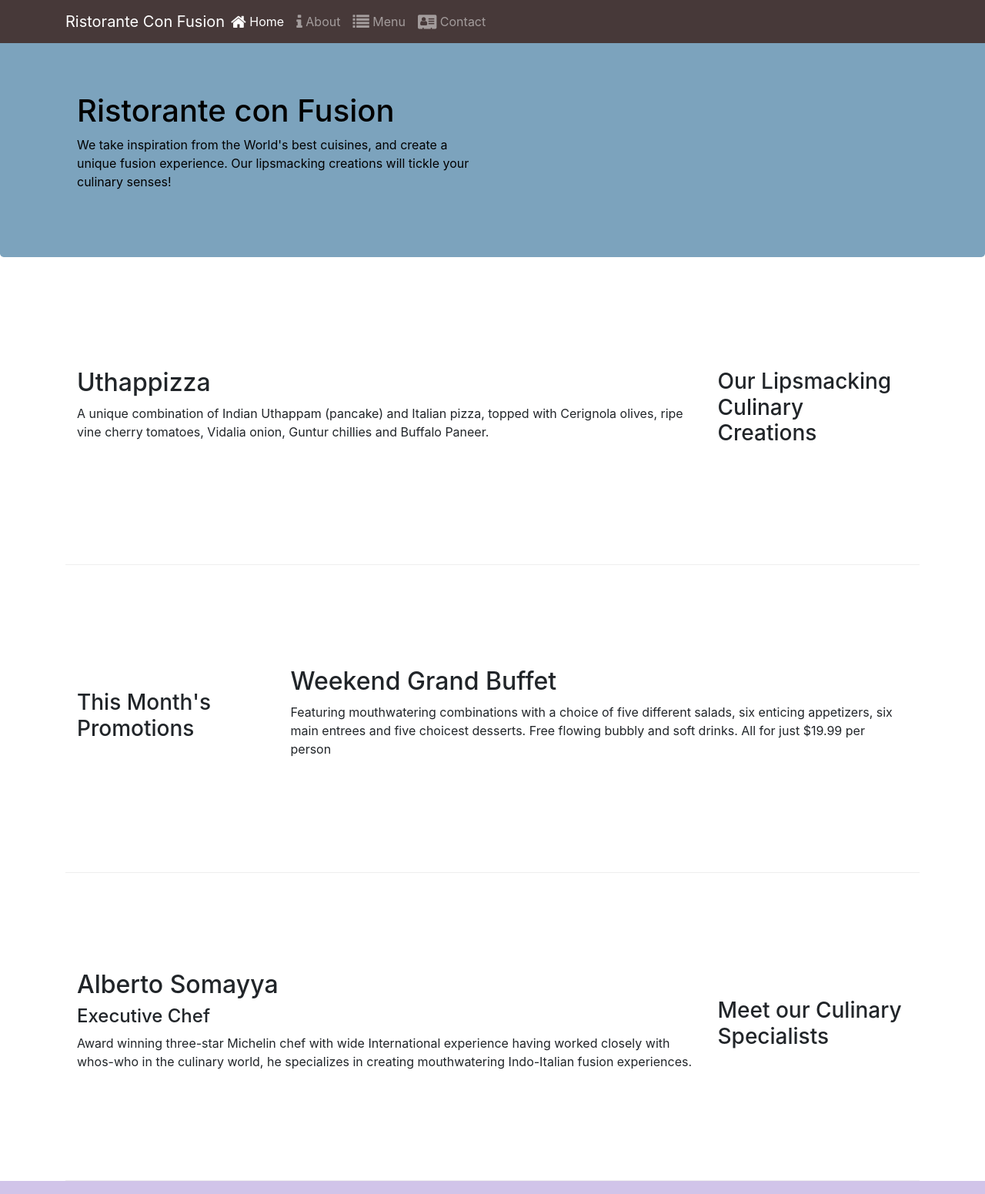
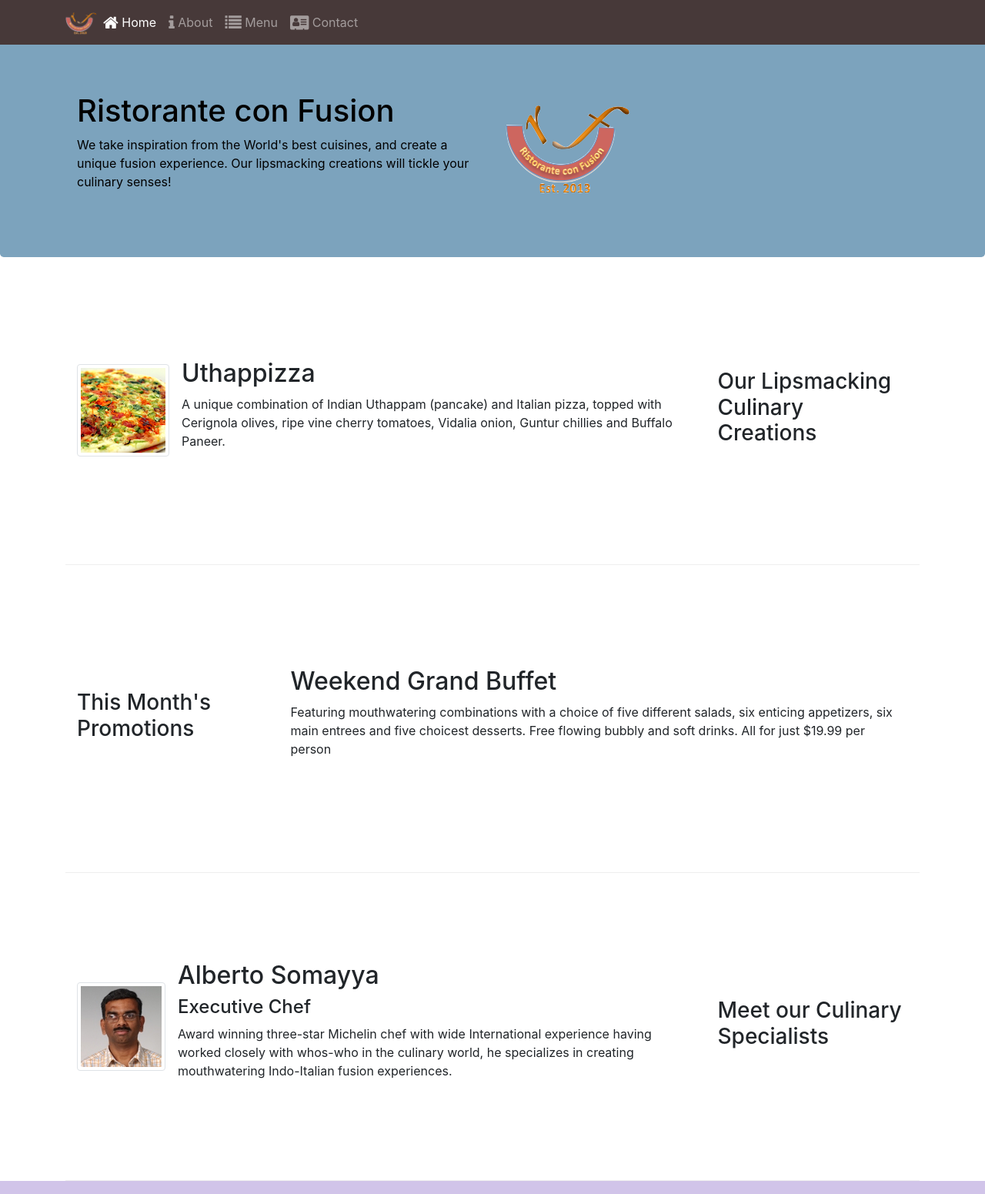
Before and after one commit to GiuntaG/GIT, a website: page Confusion/Bootstrap4/conFusion/index.html in a window 1280 px wide. Shown: the top 1551 px of the page at 77% size. Drawn offline with nearby package versions, Linux system fonts and the light colour scheme.

Commit message:
Images + Media

```diff
--- a/Confusion/Bootstrap4/conFusion/index.html
+++ b/Confusion/Bootstrap4/conFusion/index.html
@@ -21,7 +21,7 @@
             <button class="navbar-toggler" type="button" data-toggle="collapse" data-target="#Navbar">
                 <span class="navbar-toggler-icon"></span>
             </button>
-            <a class="navbar-brand mr-auto" href="#">Ristorante Con Fusion</a>
+            <a class="navbar-brand mr-auto" href="#"><img src="img/logo.png" height="30" width="41"></a>
             <div class="collapse navbar-collapse" id="Navbar">
                 <ul class="navbar-nav mr-auto">
                     <li class="nav-item active"><a class="nav-link" href="#"><span class="fa fa-home fa-lg"></span> Home</a></li>
@@ -39,7 +39,8 @@
                     <h1>Ristorante con Fusion</h1>
                     <p>We take inspiration from the World's best cuisines, and create a unique fusion experience. Our lipsmacking creations will tickle your culinary senses!</p>
                 </div>
-                <div class="col-12 col-sm">
+                <div class="col-12 col-sm align-self-center">
+                    <img src="img/logo.png" class="img-fluid">
                 </div>
             </div>
         </div>
@@ -51,8 +52,17 @@
                 <h3>Our Lipsmacking Culinary Creations</h3>
             </div>
             <div class="col col-sm order-sm-first col-md">
-                <h2>Uthappizza</h2>
-                <p class="d-none d-sm-block">A unique combination of Indian Uthappam (pancake) and Italian pizza, topped with Cerignola olives, ripe vine cherry tomatoes, Vidalia onion, Guntur chillies and Buffalo Paneer.</p>
+                <div class="media">
+                    <img class="d-flex mr-3 img-thumbnail align-self-center"
+                            src="img/uthappizza.png" alt="Uthappizza">
+                    <div class="media-body">
+                        <h2 class="mt-0">Uthappizza</h2>
+                        <p class="d-none d-sm-block">A unique combination of Indian Uthappam (pancake) and
+                            Italian pizza, topped with Cerignola olives, ripe vine
+                            cherry tomatoes, Vidalia onion, Guntur chillies and
+                            Buffalo Paneer.</p>
+                    </div>
+                </div>
             </div>
         </div>
 
@@ -72,9 +82,19 @@
                 <h3>Meet our Culinary Specialists</h3>
             </div>
             <div class="col col-sm order-sm-first col-md">
-                <h2>Alberto Somayya</h2>
-                <h4>Executive Chef</h4>
-                <p class="d-none d-sm-block">Award winning three-star Michelin chef with wide International experience having worked closely with whos-who in the culinary world, he specializes in creating mouthwatering Indo-Italian fusion experiences. </p>
+                <div class="media">
+                    <img class="d-flex mr-3 img-thumbnail align-self-center"
+                            src="img/alberto.png" alt="Alberto Somayya">
+                    <div class="media-body">
+                        <h2 class="mt-0">Alberto Somayya</h2>
+                        <h4>Executive Chef</h4>
+                        <p class="d-none d-sm-block">Award winning three-star Michelin chef with wide
+                            International experience having worked closely with
+                            whos-who in the culinary world, he specializes in
+                            creating mouthwatering Indo-Italian fusion experiences.
+                            </p>
+                    </div>
+                </div>
             </div>
         </div>
     </div>
```
Also changed, not shown: Confusion/Bootstrap4/conFusion/aboutus.html (+3 -2 lines), Confusion/Bootstrap4/conFusion/contactus.html (+3 -2 lines), Confusion/Bootstrap4/conFusion/img/alberto.png (added), Confusion/Bootstrap4/conFusion/img/buffet.png (added), Confusion/Bootstrap4/conFusion/img/logo.png (added), Confusion/Bootstrap4/conFusion/img/uthappizza.png (added), 1 other file.
